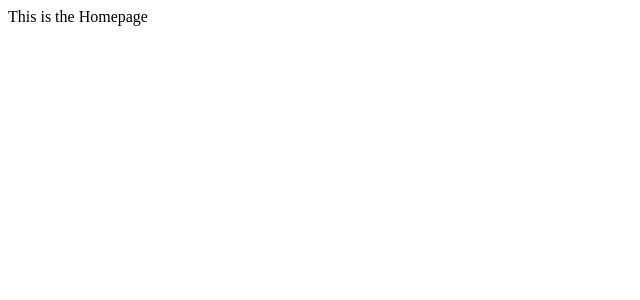
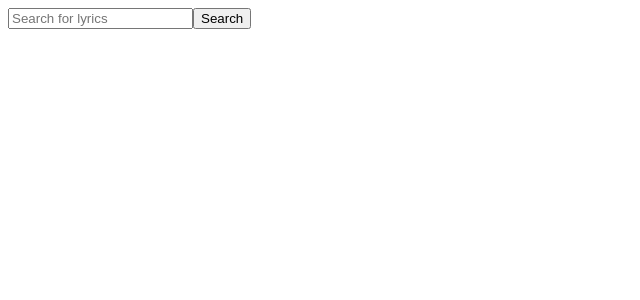
Before and after one commit to Brian4755/MusicDetails, a React (Create React App) app: page / in a window 1280 px wide. Shown: the top 300 px of the page, without its empty margins (0-640 px from the left). Built offline with nearby package versions, Linux system fonts and the light colour scheme.

Commit message:
musicsearch component with useState, handleSubmit and handlechange

```diff
--- a/package.json
+++ b/package.json
@@ -6,6 +6,7 @@
     "@testing-library/jest-dom": "^5.16.5",
     "@testing-library/react": "^13.4.0",
     "@testing-library/user-event": "^13.5.0",
+    "axios": "^1.4.0",
     "dotenv": "^16.0.3",
     "react": "^18.2.0",
     "react-dom": "^18.2.0",
--- a/public/index.html
+++ b/public/index.html
@@ -2,19 +2,19 @@
 <html lang="en">
   <head>
     <meta charset="utf-8" />
-    <link rel="icon" href="%PUBLIC_URL%/favicon.ico" />
+    <!-- <link rel="icon" href="%PUBLIC_URL%/favicon.ico" /> -->
     <meta name="viewport" content="width=device-width, initial-scale=1" />
     <meta name="theme-color" content="#000000" />
-    <meta
+    <!-- <meta
       name="description"
       content="Web site created using create-react-app"
     />
-    <link rel="apple-touch-icon" href="%PUBLIC_URL%/logo192.png" />
+    <link rel="apple-touch-icon" href="%PUBLIC_URL%/logo192.png" /> -->
     <!--
       manifest.json provides metadata used when your web app is installed on a
       user's mobile device or desktop. See https://developers.google.com/web/fundamentals/web-app-manifest/
     -->
-    <link rel="manifest" href="%PUBLIC_URL%/manifest.json" />
+    <!-- <link rel="manifest" href="%PUBLIC_URL%/manifest.json" /> -->
     <!--
       Notice the use of %PUBLIC_URL% in the tags above.
       It will be replaced with the URL of the `public` folder during the build.
--- a/src/Homepage.js
+++ b/src/Homepage.js
@@ -1,9 +1,12 @@
+import MusicSearch from './MusicSearch';
+
 const Homepage = (props) => {
+
   return (
     <>
-    This is the Homepage
+    <MusicSearch />
     </>
-   );
+   )
 }
 
 export default Homepage;
--- /dev/null
+++ b/src/MusicSearch.js
@@ -0,0 +1,32 @@
+import { useState } from 'react';
+
+const MusicSearch = (props) => {
+  const [formData, setFormData] = useState({query: ''})
+
+  const handleChange = evt => {
+    setFormData({ ...formData,[evt.target.name]: evt.target.value})
+  }
+
+  const handleSubmit = async (evt) => {
+    evt.preventDefault()
+    props.handleMusicDetails(formData)
+  }
+
+  return (
+    <>
+    <form onSubmit={handleSubmit}>
+                <input
+                  name="query"
+                  type="text"
+                  autoComplete="off"
+                  value={formData.query}
+                  onChange={handleChange}
+                  placeholder="Search for lyrics"
+                />
+                <button type="submit">Search</button>
+              </form>
+    </>
+   )
+}
+
+export default MusicSearch;
```
Also changed, not shown: public/manifest.json (deleted), services/musicService.js (added), 1 other file (tests, documents, lock files or other folders).
